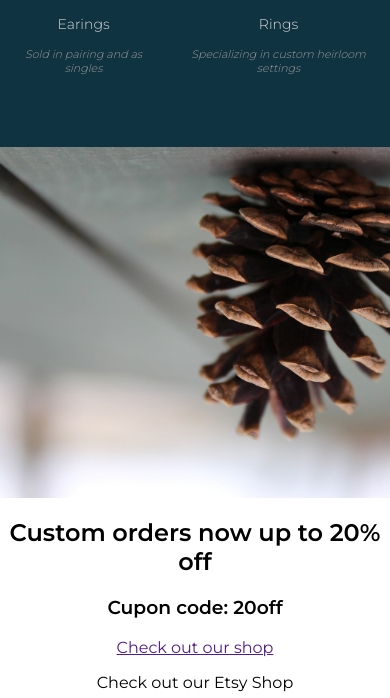
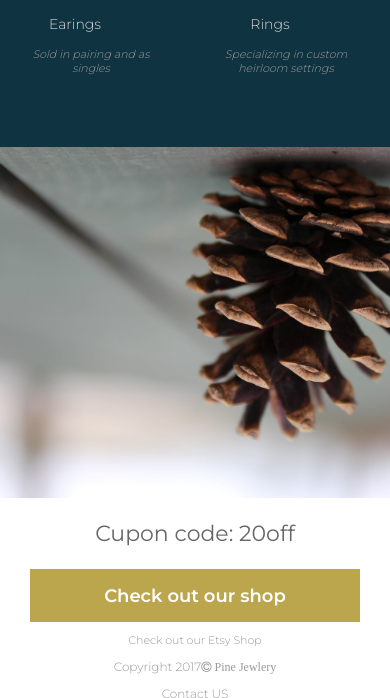
Before and after one commit to nicolecasares/pine-jewlery-w-gulp, a website: page app/index.html in a window 390 px wide. Shown: the part 3225-3923 px from the top of the page. Drawn offline with nearby package versions, Linux system fonts and the light colour scheme.

Commit message:
added some styles for mobile v

```diff
--- a/app/index.html
+++ b/app/index.html
@@ -166,27 +166,14 @@
 
 		</section>
 		<section id="closing">
+			<div>
+				<h3>Cupon code: 20off</h3>
+			</div>
 			<div class="">
-				<div id="pine-cone-small">
-	<!-- 			<img src="assets/background/pine-cone-small.jpg"> -->
-				</div>
-				<div class="">
-					<h2>Custom orders now up to 20% off</h2>
-					<h3>Cupon code: 20off</h3>
-				</div>
-				<div class="">
-					<!-- this div is just empty space -->
-				</div>
+				<a id="shop-button" href="">Check out our shop</a>
+				<p> Check out our Etsy Shop </p>
 			</div>
-			<div class="row">
-				<div class="">
-					<a id="shop-button" href="">Check out our shop</a>
-					<p> Check out our Etsy Shop </p>
-				</div>
-				<div class="">
-					<!-- this div is just empty space -->
-				</div>
-			</div>
+
 		</section>
 		<footer>
 			<div class="row footer-info">
--- a/app/scss/styles.scss
+++ b/app/scss/styles.scss
@@ -170,6 +170,7 @@ header{
 		font-size: 14px;
 		font-weight: 300;
 		color: #d9d9d9;
+		width: 150px;
 	}
 	p{
 		font-size: 11px;
@@ -178,6 +179,7 @@ header{
 		font-style: italic;
 		margin: 0 16px;
 		margin-bottom: 33px;
+		width: 150px;
 	}
 
 	img{
@@ -211,3 +213,43 @@ header{
 	background-size: cover;
 	padding: 45%;
 }
+
+
+#closing{
+
+	h3{
+		color: #666;
+		font-size: 22px;
+		font-weight: 400;
+	}
+
+	a{
+		display: inline-block;
+    	color: white;
+    	background: $gold;
+    	text-decoration: none;
+    	padding: 4% 19%;
+    	font-style: uppercase;
+    	font-size: 18px;
+    	font-weight: 600;
+	}
+
+	p{
+		color: #999;
+		font-size: 11px;
+		font-weight: 300;
+
+	}
+}
+
+footer{
+	font-size: 12px;
+	font-weight: 300;
+	color: #999;
+
+	a{
+		display: block;
+		text-decoration: none;
+		color: #999
+	}
+}
```
Also changed, not shown: app/css/styles.css.
